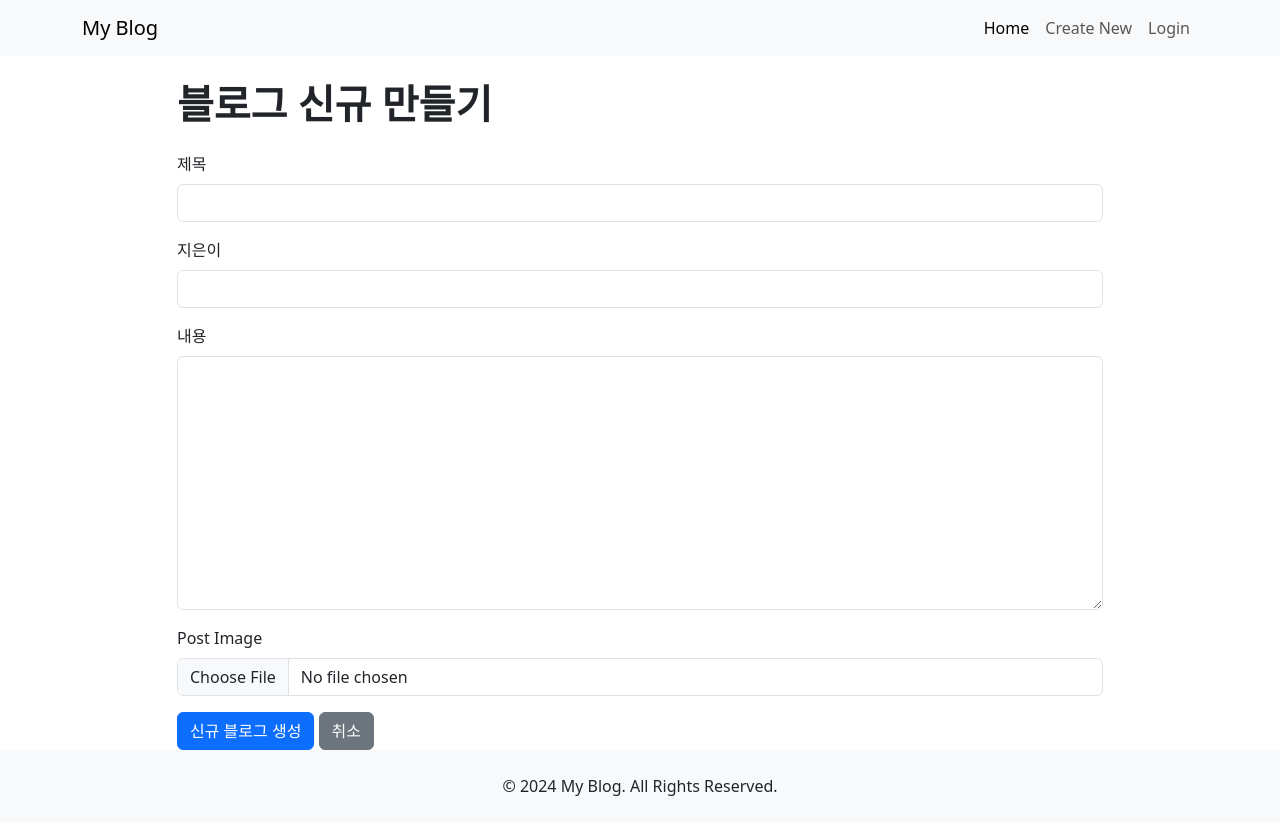
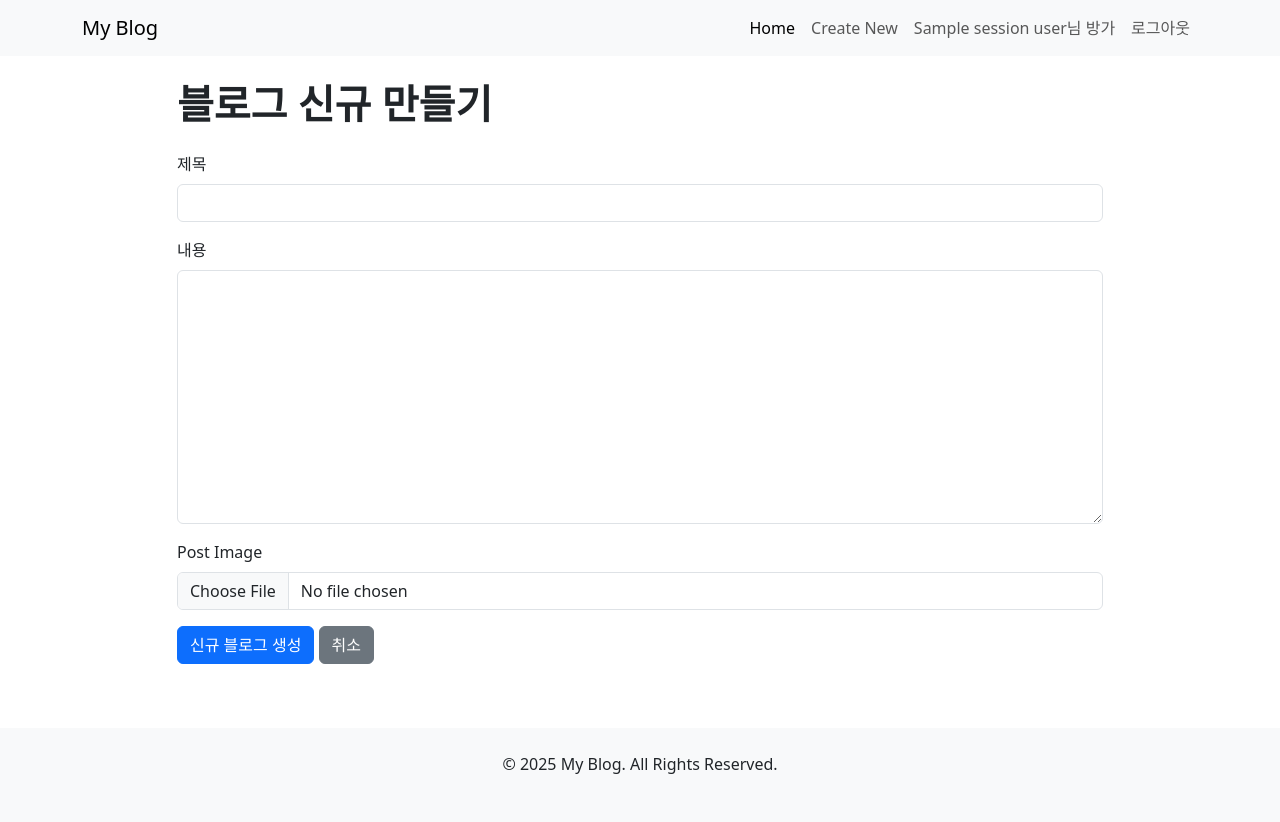
Before and after one commit to kkdy21/blog_app, a Python web app: template src/templates/new_blog.html in a window 1280 px wide. After the commit the page ends 774 px from the top, so only its background shows below. Run offline with Jinja, Linux system fonts and the light colour scheme; the template is opened without the code that fills it: most values are stand-ins (such as "Sample title", 1, 10 or a date in 2020).

Commit message:
feat: 로그인시 쿠키 생성 및 전달

```diff
--- a/src/router/user.py
+++ b/src/router/user.py
@@ -5,6 +5,7 @@ from passlib.context import CryptContext
 from pydantic import EmailStr
 from sqlalchemy.ext.asyncio import AsyncConnection
 
+from src.manager.session_manager import SessionManager
 from src.service.user_svc import UserService
 from src.utils.db.db import get_connection_db
 from src.utils.jinja_template import jinja_manager
@@ -32,6 +33,8 @@ async def sign_in(
     conn: AsyncConnection = Depends(get_connection_db),
 ) -> RedirectResponse:
     user_vo = await UserService().sign_in(email, password, conn)
+    session_manager = SessionManager(request)
+    session_manager.set_session_user(user_vo)
     return RedirectResponse(url="/blogs", status_code=status.HTTP_303_SEE_OTHER)
 
 
--- a/src/service/user_svc.py
+++ b/src/service/user_svc.py
@@ -49,7 +49,7 @@ class UserService:
 
     async def sign_in(
         self, email: str, password: str, conn: AsyncConnection
-    ) -> UserDataPass:
+    ) -> UserData:
         user_vo = await self.get_user_vo_by_email(email, conn)
         if not user_vo:
             raise HTTPException(
--- a/src/templates/layout/footer.html
+++ b/src/templates/layout/footer.html
@@ -1,6 +1,6 @@
 <!-- Footer -->
 <footer class="bg-light text-center py-4 mt-auto">
     <div class="container">
-        <p class="mb-0">© 2024 My Blog. All Rights Reserved.</p>
+        <p class="mb-0">© 2025 My Blog. All Rights Reserved.</p>
     </div>
 </footer>
--- a/src/templates/layout/navbar.html
+++ b/src/templates/layout/navbar.html
@@ -1,5 +1,5 @@
 <!-- Navbar -->
-<nav class="navbar navbar-expand-lg navbar-light bg-light sticky-top">
+<nav class="navbar navbar-expand-lg navbar-light bg-light">
     <div class="container">
         <a class="navbar-brand" href="#">My Blog</a>
         <button class="navbar-toggler" type="button" data-bs-toggle="collapse" data-bs-target="#navbarNav"
@@ -11,12 +11,24 @@
                 <li class="nav-item">
                     <a class="nav-link active" aria-current="page" href="/blogs">Home</a>
                 </li>
+                {% if session_user %}
                 <li class="nav-item">
                     <a class="nav-link" href="/blogs/new">Create New</a>
                 </li>
+
                 <li class="nav-item">
-                    <a class="nav-link" href="/users/sign_in">Login</a>
+                    <a class="nav-link" href="#">{{session_user.name}}님 방가</a>
                 </li>
+                {% else %}
+                <li class="nav-item">
+                    <a class="nav-link" href="/users/sign_in">로그인</a>
+                </li>
+                {% endif %}
+                {% if session_user %}
+                <li class="nav-item">
+                    <a class="nav-link" href="/users/sign_out">로그아웃</a>
+                </li>
+                {% endif %}
             </ul>
         </div>
     </div>
--- a/src/templates/new_blog.html
+++ b/src/templates/new_blog.html
@@ -12,10 +12,10 @@
                     <label for="title" class="form-label">제목</label>
                     <input type="text" class="form-control" id="title" name="title" />
                 </div>
-                <div class="mb-3">
-                    <label for="author" class="form-label">지은이</label>
-                    <input type="text" class="form-control" id="author" name="author" />
-                </div>
+                <!-- <div class="mb-3">
+                        <label for="author" class="form-label">지은이</label>
+                        <input type="text" class="form-control" id="author" name="author" />
+                    </div> -->
                 <!-- Content Textarea -->
                 <div class="mb-3">
                     <label for="content" class="form-label">내용</label>
@@ -25,7 +25,7 @@
                 <!-- Image Input -->
                 <div class="mb-3">
                     <label for="imagefile" class="form-label">Post Image</label>
-                    <input type="file" class="form-control" id="imagefile" name="image_file" />
+                    <input type="file" class="form-control" id="imagefile" name="imagefile" />
                 </div>
 
                 <!-- Submit Button -->
--- a/src/utils/middewares/__init__.py
+++ b/src/utils/middewares/__init__.py
@@ -1,6 +1,6 @@
 from fastapi import FastAPI
 
-from .cors import DummyMiddleware, add_cors_middleware
+from .cors import add_cors_middleware
 from .session import add_session_middleware
 
 
```
Also changed, not shown: src/manager/session_manager.py (added, +33 -0 lines), src/templates/show_blog.html (+4 -3 lines).
